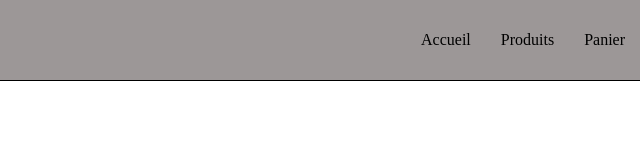
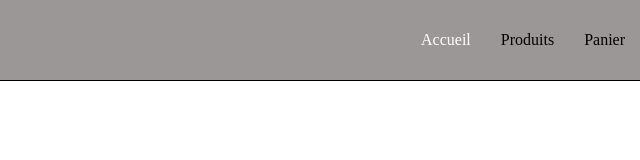
Before and after one commit to DestCom-Student-Projects/BibitoShop, a plain HTML site: page produit.html in a window 1280 px wide. In both pictures the pointer is over the link "Accueil". Shown: the full height of the page, 640-1280 px from the left. Drawn offline with Linux system fonts and the light colour scheme.

Commit message:
changement

```diff
--- a/assets/css/global.css
+++ b/assets/css/global.css
@@ -27,6 +27,6 @@ li {
 }
 
 ul a:hover{
-    content: ">";
+    color: white;
 
 }
```
